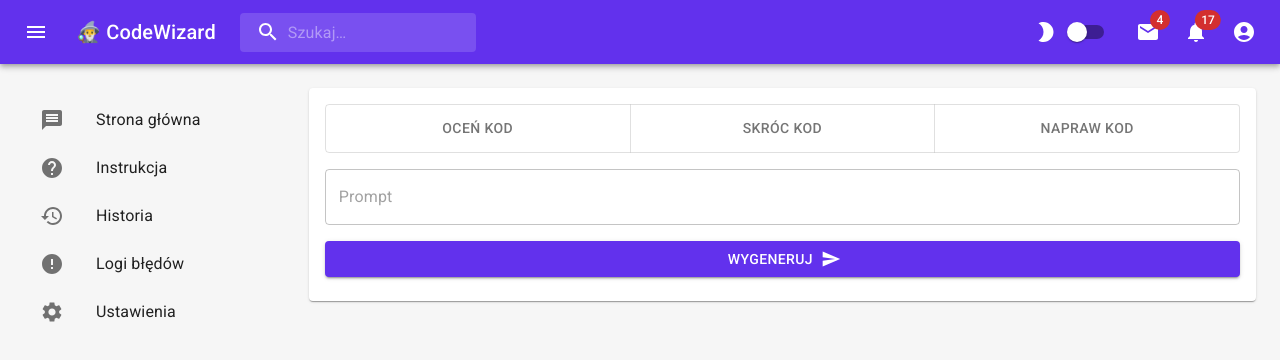
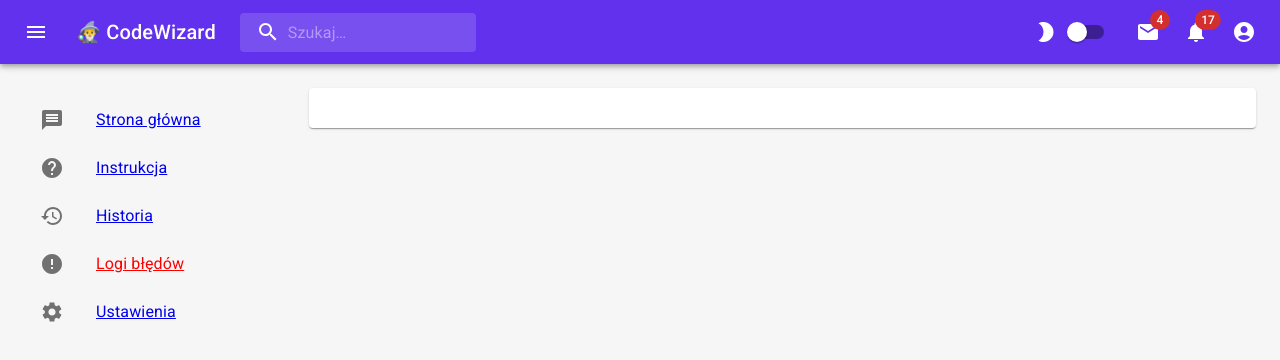
Before and after one commit to MichaelTeida/CodeWizard, a React (Vite) app: page /CodeWizard/logs in a window 1280 px wide. Shown: the top 360 px of the page. Built offline with nearby package versions, Linux system fonts and the light colour scheme; a web font is replaced by a local one.

Commit message:
add: react-router-dom, new pages, instruction page content

```diff
--- a/package.json
+++ b/package.json
@@ -19,7 +19,8 @@
     "openai": "^3.3.0",
     "react": "^18.2.0",
     "react-dom": "^18.2.0",
-    "react-hook-form": "^7.45.4"
+    "react-hook-form": "^7.45.4",
+    "react-router-dom": "^6.15.0"
   },
   "devDependencies": {
     "@types/react": "^18.2.15",
--- a/src/App.jsx
+++ b/src/App.jsx
@@ -10,15 +10,37 @@ import {lightTheme, darkTheme} from "./theme/theme.jsx";
 
 import {ThemeProvider} from "@mui/material";
 
+import {Route, Router, Routes} from "react-router-dom";
+import Instruction from "./pages/Instruction.jsx";
+import History from "./pages/History.jsx";
+import Logs from "./pages/Logs.jsx";
+import Settings from "./pages/Settings.jsx";
+import Header from "./components/Header.jsx";
+import Box from "@mui/material/Box";
+
 function App() {
     const [mode, setMode] = useState("dark")
 
     const theme = mode === "light" ? darkTheme() : lightTheme();
 
     return (
-        <ThemeProvider theme={theme}>
-                <Home setMode={setMode} mode={mode} />
-        </ThemeProvider>
+            <ThemeProvider theme={theme}>
+                <Box bgcolor={"background.default"}
+                     sx={{
+                         minHeight: "100vh",
+                     }}
+                     color={"text.primary"}>
+                <Header setMode={setMode} mode={mode} />
+                <Routes>
+                    <Route path="/" element={<Home/>}/>
+                    <Route path="/instruction" element={<Instruction/>}/>
+                    <Route path="/history" element={<History/>}/>
+                    <Route path="/logs" element={<Logs/>}/>
+                    <Route path="/settings" element={<Settings/>}/>
+                </Routes>
+
+                </Box>
+            </ThemeProvider>
     )
 }
 
--- a/src/components/Sidebar.jsx
+++ b/src/components/Sidebar.jsx
@@ -5,53 +5,74 @@ import ErrorIcon from '@mui/icons-material/Error';
 import SettingsIcon from '@mui/icons-material/Settings';
 import HelpIcon from '@mui/icons-material/Help';
 import HistoryIcon from '@mui/icons-material/History';
-
+import {NavLink} from 'react-router-dom'
 
 const Sidebar = () => {
     return (
         <Box flex={2} p={3} sx={{display: {xs: "none", sm: "block"}}}>
             <Box position="fixed">
                 <List>
+                    <NavLink to="/" style={({isActive}) => isActive ? {color: 'red', textDecoration: 'underline'} : {}}
+                             end>
                         <ListItem disablePadding>
-                        <ListItemButton component="a" href="#">
+                            <ListItemButton>
                                 <ListItemIcon>
                                     <MessageIcon/>
                                 </ListItemIcon>
                                 <ListItemText primary="Strona główna"/>
                             </ListItemButton>
                         </ListItem>
+                    </NavLink>
+                    <NavLink to="/instruction"
+                             style={({isActive}) => isActive ? {color: 'red', textDecoration: 'underline'} : {}} end>
                         <ListItem disablePadding>
-                        <ListItemButton component="a" href="#instruction">
+                            <ListItemButton>
                                 <ListItemIcon>
                                     <HelpIcon/>
                                 </ListItemIcon>
                                 <ListItemText primary="Instrukcja"/>
                             </ListItemButton>
                         </ListItem>
+                    </NavLink>
+                    <NavLink to="/history"
+                             style={({isActive}) => isActive ? {color: 'red', textDecoration: 'underline'} : {}} end>
                         <ListItem disablePadding>
-                        <ListItemButton component="a" href="#history">
+                            <ListItemButton>
                                 <ListItemIcon>
                                     <HistoryIcon/>
                                 </ListItemIcon>
                                 <ListItemText primary="Historia"/>
                             </ListItemButton>
                         </ListItem>
+                    </NavLink>
+                    <NavLink to="/logs"
+                             style={({isActive}) => isActive ? {color: 'red', textDecoration: 'underline'} : {}} end>
                         <ListItem disablePadding>
-                        <ListItemButton component="a" href="#logs">
+                            <ListItemButton>
                                 <ListItemIcon>
                                     <ErrorIcon/>
                                 </ListItemIcon>
                                 <ListItemText primary="Logi błędów"/>
                             </ListItemButton>
                         </ListItem>
+
+                    </NavLink>
+                    <NavLink to="/settings"
+                             style={({isActive}) => isActive ? {
+                                 color: 'red',
+                                 background: "gray",
+                                 textDecoration: 'none'
+                             } : {}} end>
                         <ListItem disablePadding>
-                        <ListItemButton component="a" href="#settings">
+                            <ListItemButton>
                                 <ListItemIcon>
                                     <SettingsIcon/>
                                 </ListItemIcon>
                                 <ListItemText primary="Ustawienia"/>
                             </ListItemButton>
                         </ListItem>
+
+                    </NavLink>
                 </List>
             </Box>
         </Box>
--- a/src/lib/open-ai.jsx
+++ b/src/lib/open-ai.jsx
@@ -35,7 +35,7 @@ const OpenAi = ({prompt, action}) => {
             },
             {
                 role: "system",
-                content: `Do działania potrzebny Ci jest kod programowania oraz zaznaczona jedna z opcji. Bez tego nie możesz funkcjonować. Twoja odpowiedź to maksymalnie 600 znaków`
+                content: `Do działania potrzebny Ci jest kod programowania oraz zaznaczona jedna z opcji. Bez tego nie możesz funkcjonować. Twoja odpowiedź to maksymalnie 1000 znaków`
             },
             {
                 role: "user",
@@ -47,7 +47,7 @@ const OpenAi = ({prompt, action}) => {
             },
         ],
         temperature: 0,
-        max_tokens: 600,
+        max_tokens: 1000,
         stream: false,
         n: 1, //liczba odpowiedzi
     }
--- a/src/main.jsx
+++ b/src/main.jsx
@@ -2,9 +2,12 @@ import React from 'react'
 import ReactDOM from 'react-dom/client'
 import App from './App.jsx'
 import './styles/index.scss'
+import {BrowserRouter} from "react-router-dom";
 
 ReactDOM.createRoot(document.getElementById('root')).render(
     <React.StrictMode>
-        <App/>
+        <BrowserRouter basename="/CodeWizard">
+            <App/>
+        </BrowserRouter>
     </React.StrictMode>
 )
--- /dev/null
+++ b/src/pages/History.jsx
@@ -0,0 +1,21 @@
+import React from 'react';
+import Sidebar from "../components/Sidebar.jsx";
+import { Box, Card, CardContent, Stack} from "@mui/material";
+
+const History = () => {
+    return (
+        <Stack direction="row" justifyContent="space-between">
+            <Sidebar/>
+            <Box flex={8} p={3}>
+                <Stack spacing={2}>
+                    <Card>
+                        <CardContent>
+                        </CardContent>
+                    </Card>
+                </Stack>
+            </Box>
+        </Stack>
+    );
+};
+
+export default History;
--- a/src/pages/Home.jsx
+++ b/src/pages/Home.jsx
@@ -6,18 +6,10 @@ import React from "react";
 
 function Home({setMode, mode}) {
     return (
-        <Box bgcolor={"background.default"}
-             sx={{
-                     minHeight: "100vh",
-             }}
-             color={"text.primary"}
-        >
-            <Header setMode={setMode} mode={mode} />
             <Stack direction="row" justifyContent="space-between">
                 <Sidebar/>
                 <Chat/>
             </Stack>
-        </Box>
     )
 }
 
--- /dev/null
+++ b/src/pages/Instruction.jsx
@@ -0,0 +1,45 @@
+import React from 'react';
+import {Box, Card, CardContent, List, ListItem, ListItemIcon, Stack, Typography} from "@mui/material";
+import Sidebar from "../components/Sidebar.jsx";
+import {Circle} from "@mui/icons-material";
+
+const Instruction = () => {
+    return (
+        <Stack direction="row" justifyContent="space-between">
+            <Sidebar/>
+            <Box flex={8} p={3}>
+                <Stack spacing={2}>
+                    <Card>
+                        <CardContent>
+                                <Typography variant="h5" gutterBottom>
+                                    Instrukcja użytkownika CodeWizard
+                                </Typography>
+                                <Typography>
+                                    Jesteś teraz w interaktywnym środowisku, które pozwala mi pomagać Ci w pracy
+                                    z kodem. Wybierz jedną z opcji poniżej:
+                                </Typography>
+                                <List>
+                                    <ListItem><ListItemIcon><Circle /></ListItemIcon>Wybierz jedną z trzech dostępnych opcji: "Oceń kod", "Skróć kod" lub "Napraw kod".</ListItem>
+                                    <ListItem><ListItemIcon><Circle /></ListItemIcon>Wprowadź kod programu w pole tekstowe poniżej opcji.</ListItem>
+                                    <ListItem><ListItemIcon><Circle /></ListItemIcon>Upewnij się, że wprowadzony kod jest kompletny i poprawny, aby uzyskać dokładne wyniki.</ListItem>
+                                    <ListItem><ListItemIcon><Circle /></ListItemIcon>Po wprowadzeniu kodu, kliknij przycisk "Wygeneruj" aby uruchomić wybraną akcję.</ListItem>
+                                    <ListItem><ListItemIcon><Circle /></ListItemIcon>Wprowadź kod programu w pole tekstowe poniżej opcji.</ListItem>
+                                    <ListItem><ListItemIcon><Circle /></ListItemIcon>W zależności od wybranej opcji:
+                                    <List>
+                                        <ListItem>"Oceń kod" oceni jakość i składnię kodu, dostarczając ewentualne sugestie poprawek.</ListItem>
+                                        <ListItem>"Skróć kod" automatycznie zoptymalizuje i uprości kod, eliminując zbędne elementy.</ListItem>
+                                        <ListItem>"Napraw kod" wskaże i zaproponuje poprawki dla wykrytych błędów w kodzie.</ListItem>
+                                    </List>
+                                    </ListItem>
+                                    <ListItem><ListItemIcon><Circle /></ListItemIcon>Maksymalna długość odpowiedzi to 600 znaków. Bądź zwięzły i precyzyjny.</ListItem>
+                                </List>
+
+                        </CardContent>
+                    </Card>
+                </Stack>
+            </Box>
+        </Stack>
+    );
+};
+
+export default Instruction;
--- /dev/null
+++ b/src/pages/Logs.jsx
@@ -0,0 +1,21 @@
+import React from 'react';
+import {Box, Card, CardContent, Stack} from "@mui/material";
+import Sidebar from "../components/Sidebar.jsx";
+
+const Logs = () => {
+    return (
+        <Stack direction="row" justifyContent="space-between">
+            <Sidebar/>
+            <Box flex={8} p={3}>
+                <Stack spacing={2}>
+                    <Card>
+                        <CardContent>
+                        </CardContent>
+                    </Card>
+                </Stack>
+            </Box>
+        </Stack>
+    );
+};
+
+export default Logs;
--- /dev/null
+++ b/src/pages/Settings.jsx
@@ -0,0 +1,21 @@
+import React from 'react';
+import {Box, Card, CardContent, Stack} from "@mui/material";
+import Sidebar from "../components/Sidebar.jsx";
+
+const Settings = () => {
+    return (
+        <Stack direction="row" justifyContent="space-between">
+            <Sidebar/>
+            <Box flex={8} p={3}>
+                <Stack spacing={2}>
+                    <Card>
+                        <CardContent>
+                        </CardContent>
+                    </Card>
+                </Stack>
+            </Box>
+        </Stack>
+    );
+};
+
+export default Settings;
--- a/src/styles/App.scss
+++ b/src/styles/App.scss
@@ -1,4 +1,5 @@
 @use "generic/normalize";
+@import url('https://fonts.googleapis.com/css2?family=Indie+Flower&family=Roboto:wght@100;300;400;500;700;900&display=swap');
 
 .output-text {
   white-space: pre-wrap;
```
Also changed, not shown: 1 other file (tests, documents, lock files or other folders). Lines whose indentation alone changed are shown as unchanged.
